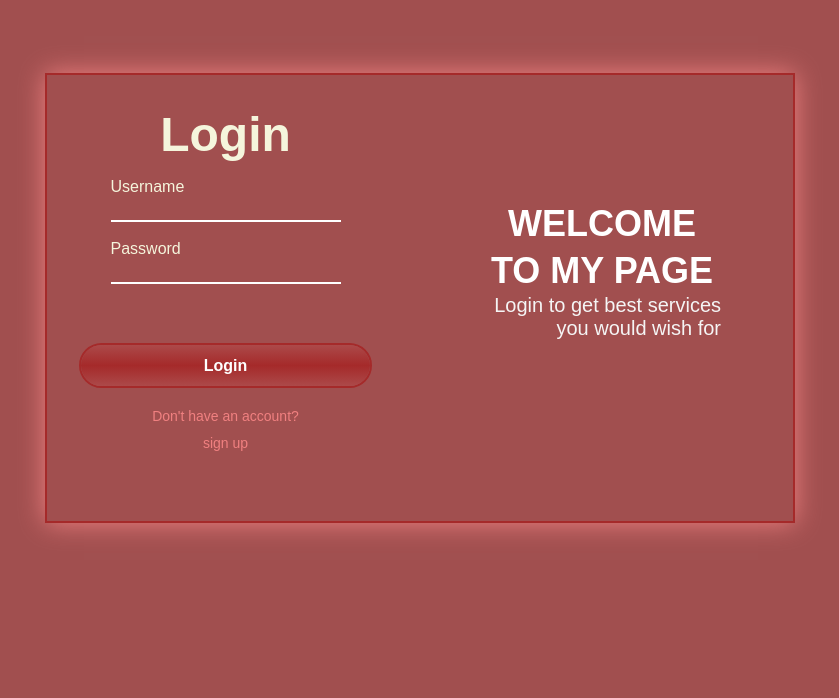
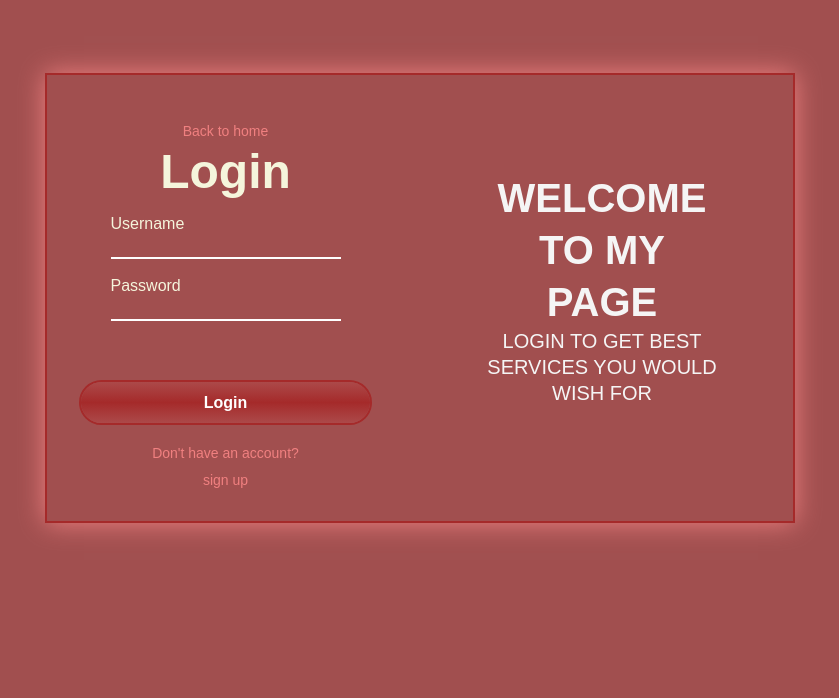
Before and after one commit to Rosemarymwangi-ux/Rose-portfolio, a plain HTML site: page sign.html in a window 1280 px wide. Shown: the part 102-800 px from the top of the page, without its empty margins (220-1059 px from the left). Drawn offline with Linux system fonts and the light colour scheme.

Commit message:
modified portfolio

```diff
--- a/sign.html
+++ b/sign.html
@@ -172,14 +172,14 @@
             flex-direction: column;
         }
 
-        .wrapper .info-text-login {
+        .wrapper .info-text-login, .info-text-register {
             right: 0;
-            text-align: right;
+            text-align: center;
             padding: 0 40px 60px 15px;
 
         }
 
-        .info-text-login h1 {
+        .info-text-login, .info-text-register h1 {
             font-size: 36px;
             color: white;
             line-height: 1.3;
@@ -187,7 +187,7 @@
             text-align: center;
         }
 
-        .info-text-login p {
+        .info-text-login, .info-text-register p {
             font-size: 20px;
             color: whitesmoke;
         }
@@ -210,6 +210,7 @@
     <div class="wrapper">
         <div class="login" id="login">
         <div class="form-box-login">
+            <a href="index.html">Back to home</a>
             <h2>Login</h2>
             <form action="#">
                 <div class="input-box">
```
Also changed, not shown: index.html (+6 -6 lines).
